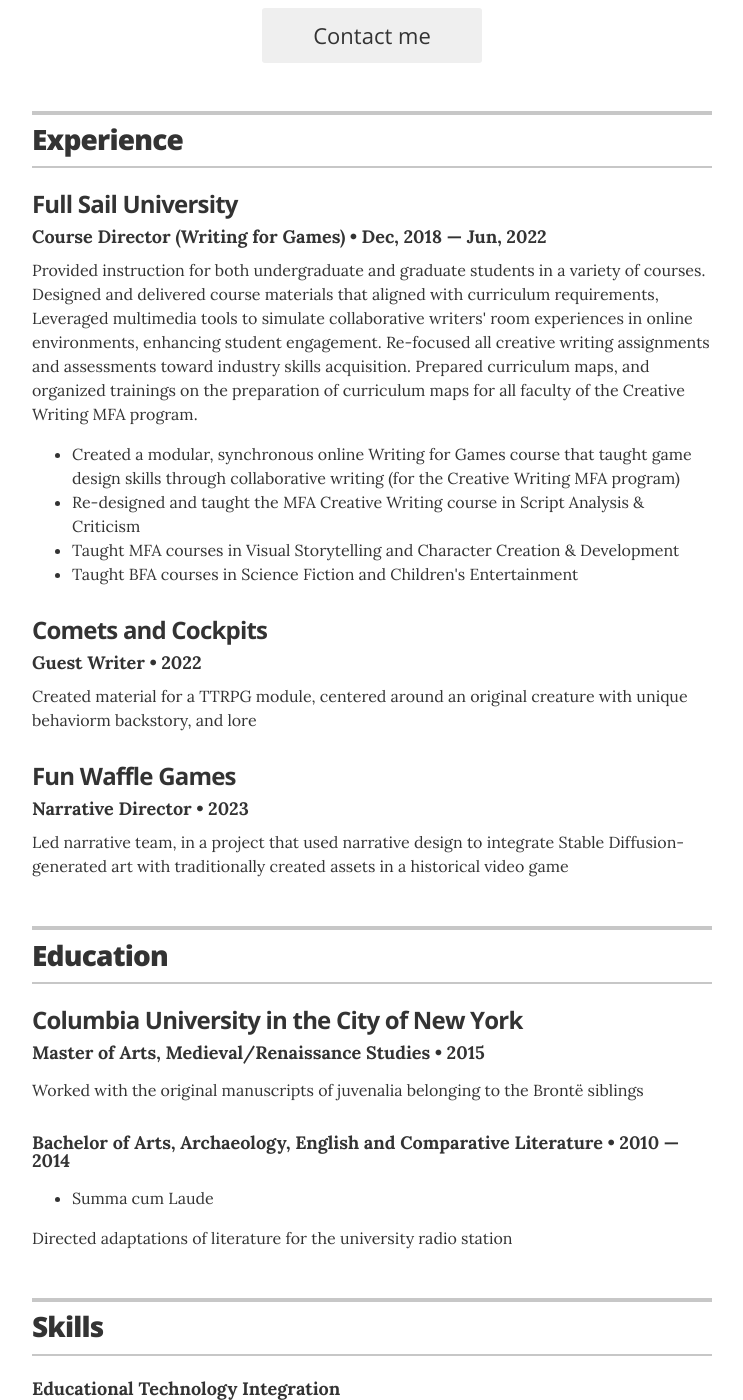
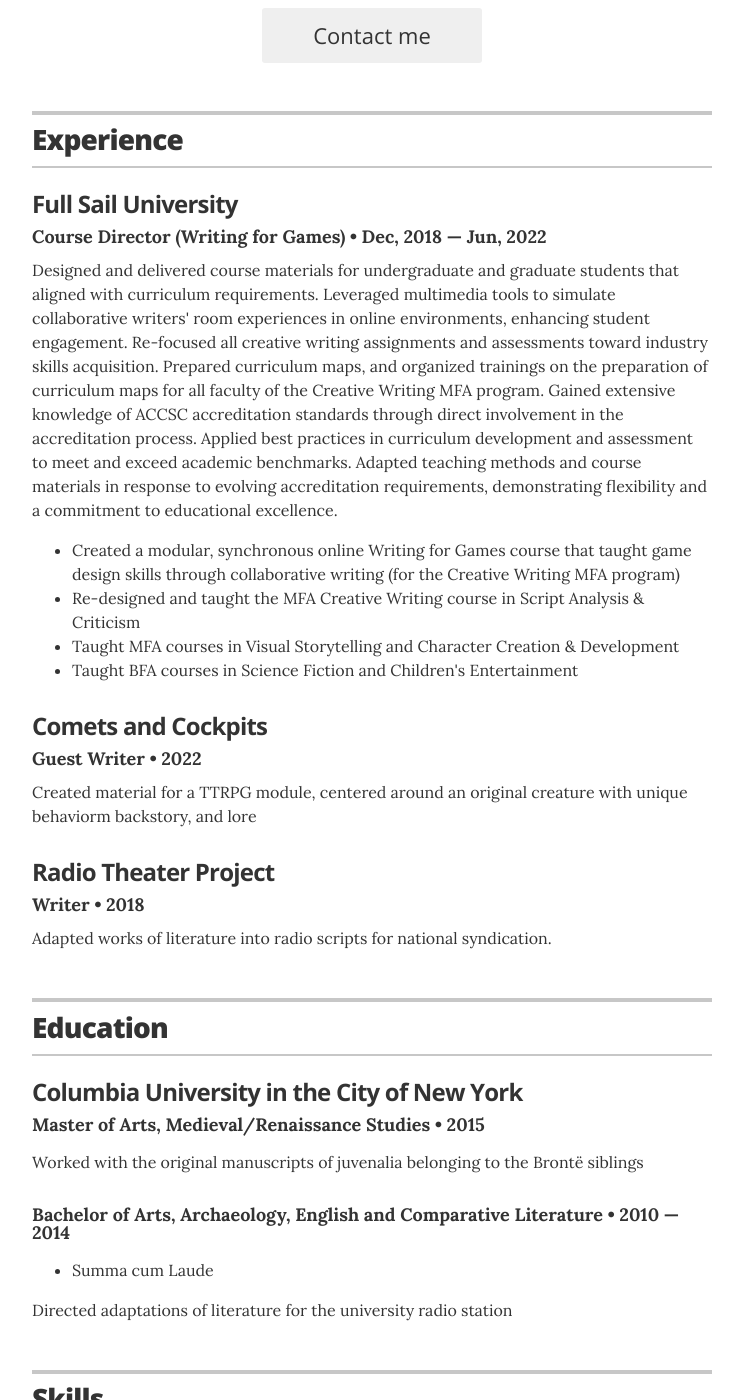
Before and after one commit to mwmxyz/academic, a Jekyll site: the page built from index.html, in a window 1280 px wide and 1400 px high, scrolled down 495 px. Shown: the whole window, without its empty margins (268-1011 px from the left). Built offline with Jekyll 4.4.1, drawn with Linux system fonts in a browser that asks for light colours.

Commit message:
Update experience.yml

```diff
--- a/_data/experience.yml
+++ b/_data/experience.yml
@@ -3,7 +3,8 @@
 - company: Full Sail University
   position: Course Director (Writing for Games)
   duration: Dec, 2018 &mdash; Jun, 2022
-  summary: Provided instruction for both undergraduate and graduate students in a variety of courses. Designed and delivered course materials that aligned with curriculum requirements, Leveraged multimedia tools to simulate collaborative writers' room experiences in online environments, enhancing student engagement. Re-focused all creative writing assignments and assessments toward industry skills acquisition. Prepared curriculum maps, and organized trainings on the preparation of curriculum maps for all faculty of the Creative Writing MFA program. <ul class="resume-item-list"><li>Created a modular, synchronous online Writing for Games course that taught game design skills through collaborative writing (for the Creative Writing MFA program)</li><li>Re-designed and taught the MFA Creative Writing course in Script Analysis & Criticism</li><li>Taught MFA courses in Visual Storytelling and Character Creation & Development</li><li>Taught BFA courses in Science Fiction and Children's Entertainment</li></ul>
+  summary: Designed and delivered course materials for undergraduate and graduate students that aligned with curriculum requirements.  Leveraged multimedia tools to simulate collaborative writers' room experiences in online environments, enhancing student engagement. Re-focused all creative writing assignments and assessments toward industry skills acquisition. Prepared curriculum maps, and organized trainings on the preparation of curriculum maps for all faculty of the Creative Writing MFA program.     Gained extensive knowledge of ACCSC accreditation standards through direct involvement in the accreditation process.
+    Applied best practices in curriculum development and assessment to meet and exceed academic benchmarks. Adapted teaching methods and course materials in response to evolving accreditation requirements, demonstrating flexibility and a commitment to educational excellence. <ul class="resume-item-list"><li>Created a modular, synchronous online Writing for Games course that taught game design skills through collaborative writing (for the Creative Writing MFA program)</li><li>Re-designed and taught the MFA Creative Writing course in Script Analysis & Criticism</li><li>Taught MFA courses in Visual Storytelling and Character Creation & Development</li><li>Taught BFA courses in Science Fiction and Children's Entertainment</li></ul>
 
 # Director of Digital Stratgy
 - company: Comets and Cockpits
@@ -12,7 +13,7 @@
   summary: Created material for a TTRPG module, centered around an original creature with unique behaviorm backstory, and lore
 
 # Communications Coordinator
-- company: Fun Waffle Games
-  position: Narrative Director
-  duration: 2023
-  summary: Led narrative team, in a project that used narrative design to integrate Stable Diffusion-generated art with traditionally created assets in a historical video game
+- company: Radio Theater Project
+  position: Writer
+  duration: 2018
+  summary: Adapted works of literature into radio scripts for national syndication.
```
